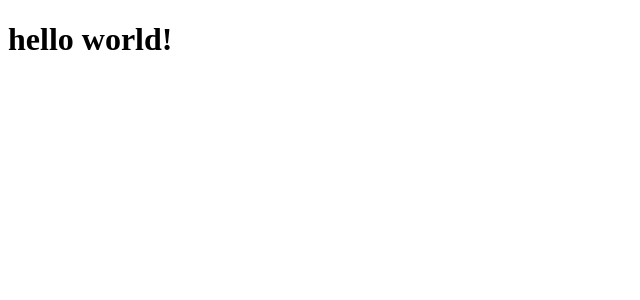
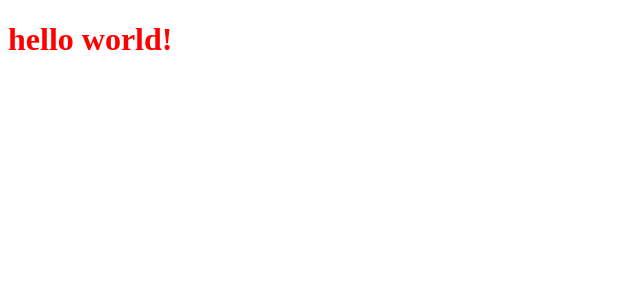
Before and after one commit to fenglinismydream/dxy-ui, a Vue app: page / in a window 1280 px wide. Shown: the top 300 px of the page, without its empty margins (0-640 px from the left). Built offline with nearby package versions, Linux system fonts and the light colour scheme.

Commit message:
使用less预处理器

```diff
--- a/package.json
+++ b/package.json
@@ -32,9 +32,12 @@
     "css-loader": "^0.28.7",
     "file-loader": "^3.0.1",
     "html-webpack-plugin": "^3.2.0",
+    "less": "^3.9.0",
+    "less-loader": "^4.1.0",
     "ora": "^3.1.0",
     "postcss-loader": "^3.0.0",
     "rimraf": "^2.6.3",
+    "style-loader": "^0.23.1",
     "vue-loader": "^15.6.2",
     "vue-style-loader": "^4.1.2",
     "vue-template-compiler": "^2.6.6",
--- a/src/App.vue
+++ b/src/App.vue
@@ -8,8 +8,11 @@ export default {
 }
 </script>
 
-<style>
+<style lang="less">
 html{
+  h1 {
+    color: red
+  }
   padding: 0px;
 }
 </style>
```
Also changed, not shown: 1 other file (tests, documents, lock files or other folders).
